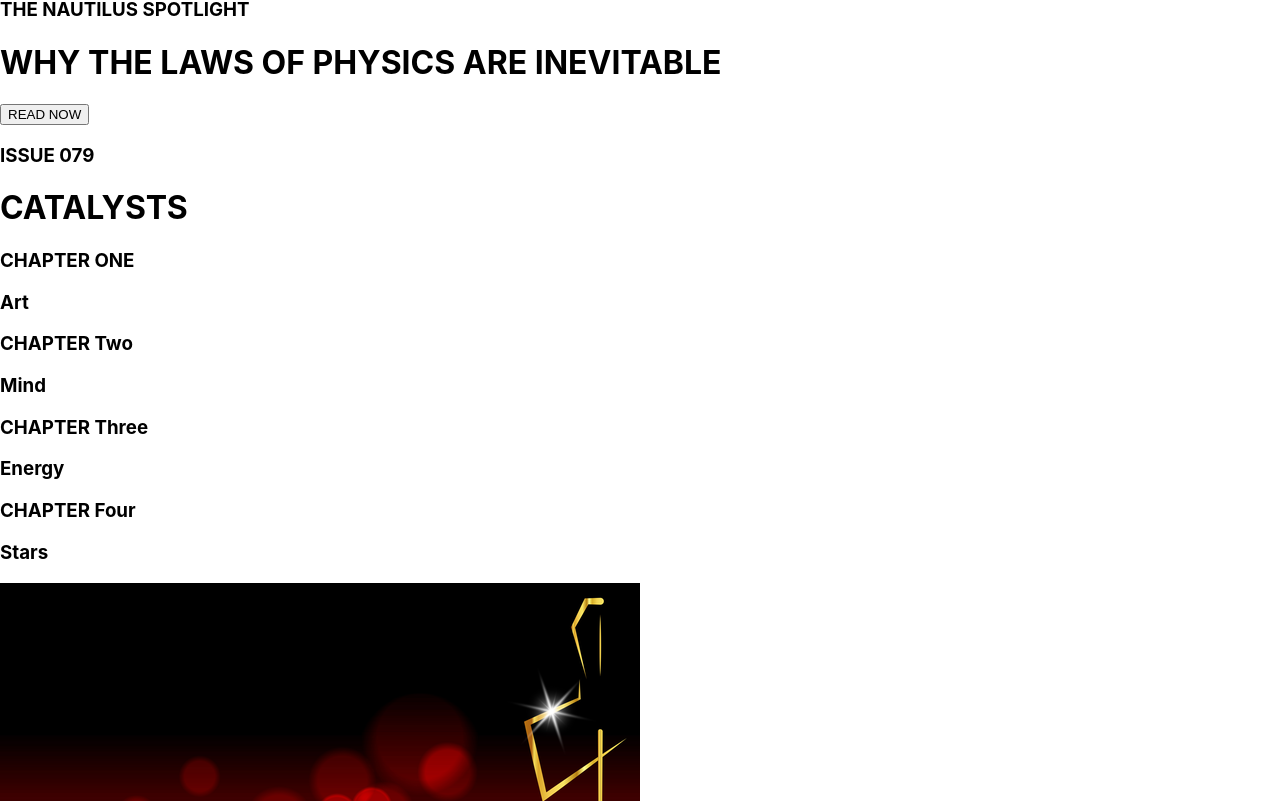
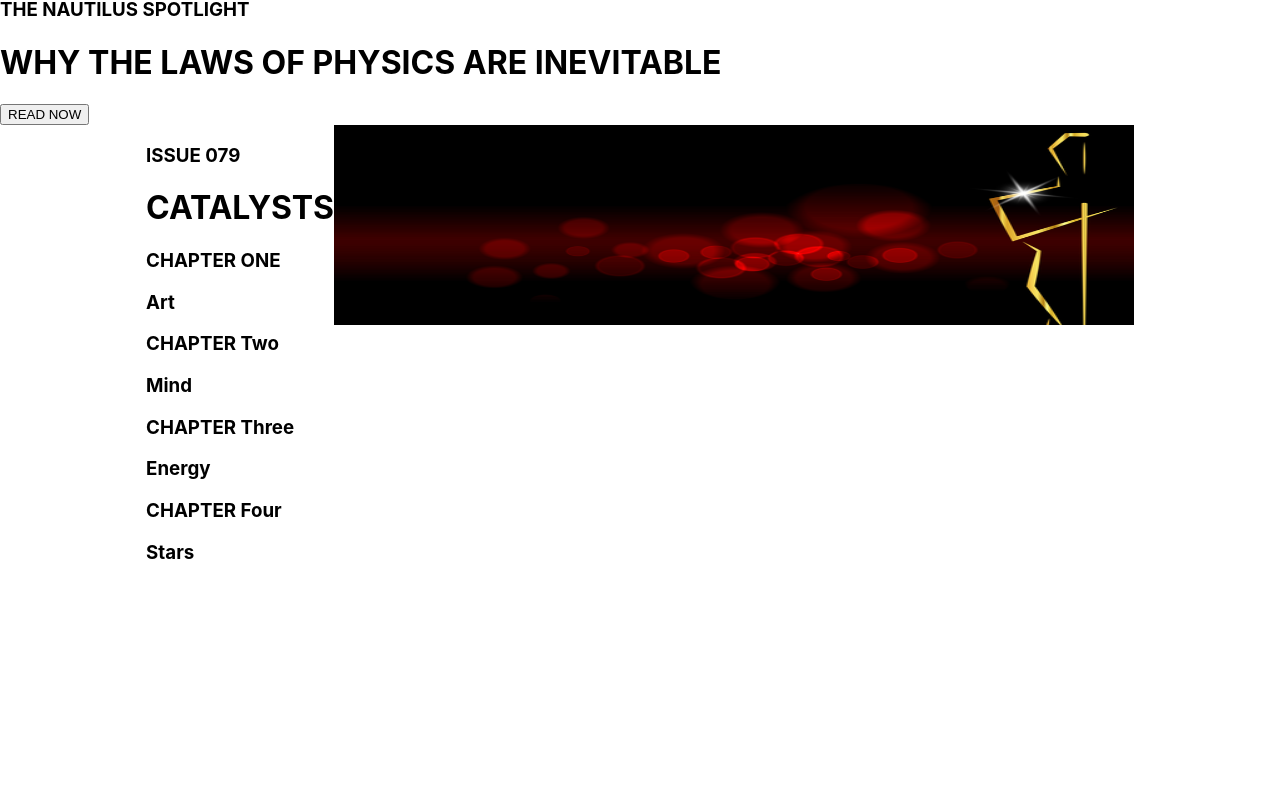
Before and after one commit to Jiaxi-Wu-Dev/nautilus, a React (Create React App) app: page / in a window 1280 px wide. Shown: the part 1559-2360 px from the top of the page. After the commit the page ends 2142 px from the top, so only its background shows below. Built offline with nearby package versions, Linux system fonts and the light colour scheme.

Commit message:
sidebar centered

```diff
--- a/src/App.css
+++ b/src/App.css
@@ -12,7 +12,8 @@
   margin-left: 10px;
 }
 
-.sidebarMain{
+.sidebarMain {
   display: flex;
-
+  flex-direction: row;
+  justify-content: center;
 }
--- a/src/components/Sidebar.js
+++ b/src/components/Sidebar.js
@@ -2,6 +2,7 @@
 
 import React, { Component } from "react";
 import Goldenglobe from "/Users/dmac/Desktop/PerScholas/hw/nautilus_mockup/nautilus/src/assets/ai.png";
+import "../App.css";
 
 class Sidebar extends Component {
   state = {};
@@ -29,12 +30,12 @@ class Sidebar extends Component {
               <h3> Stars </h3>
             </div>
           </div>
+        </div>
           <div className="sidePictures">
             <div>
-                <img src={Goldenglobe} alt="" />
+              <img src={Goldenglobe} alt="" width="800px" height="200px"/>
             </div>
           </div>
-        </div>
       </div>
     );
   }
```
